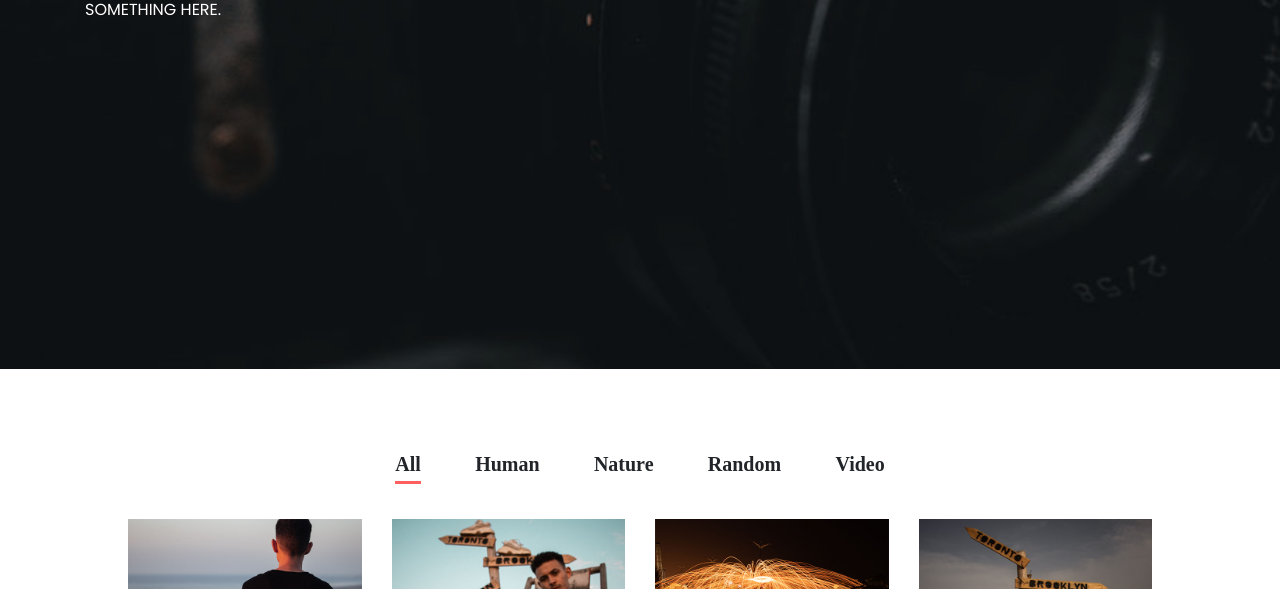
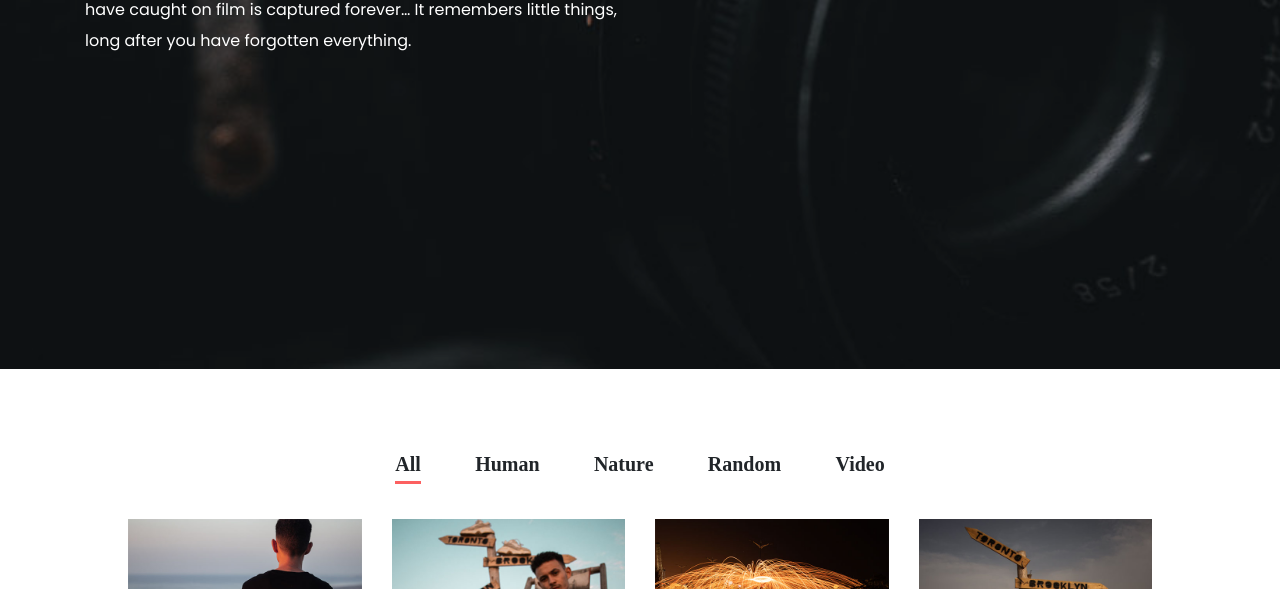
Before and after one commit to reokameprod/reokameprod.github.io, a website: page index.html in a window 1280 px wide. Shown: the part 511-1100 px from the top of the page. Drawn offline with Linux system fonts and the light colour scheme; a web font is replaced by a local one.

Commit message:
Update index.html

```diff
--- a/index.html
+++ b/index.html
@@ -119,7 +119,7 @@
                         <div class="col-12 col-lg-8 col-xl-6">
                             <div class="welcome-text">
                                 <h2 data-animation="bounceInDown" data-delay="900ms" style="font-family: benguiat">REOKAME <br>PROD</h2>
-                                <p data-animation="bounceInDown" data-delay="500ms">SOMETHING HERE.</p>
+                                <p data-animation="bounceInDown" data-delay="500ms">Photography is a way of feeling, of touching, of loving. What you have caught on film is captured forever… It remembers little things, long after you have forgotten everything.</p>
                                 <div class="hero-btn-group" data-animation="bounceInDown" data-delay="100ms">
                                   <!--  <a href="#" class="btn alime-btn mb-3 mb-sm-0 mr-4">Get a Quote</a>
                                     <a class="hero-mail-contact" href="mailto:hello.alime@gmail.com">hello.alime@gmail.com</a>-->
```
